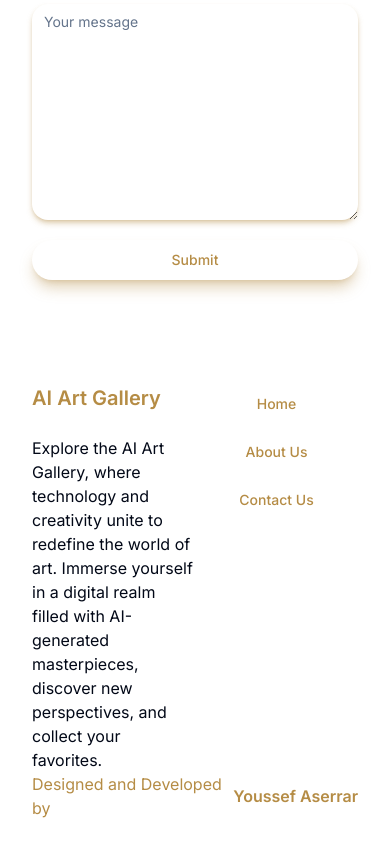
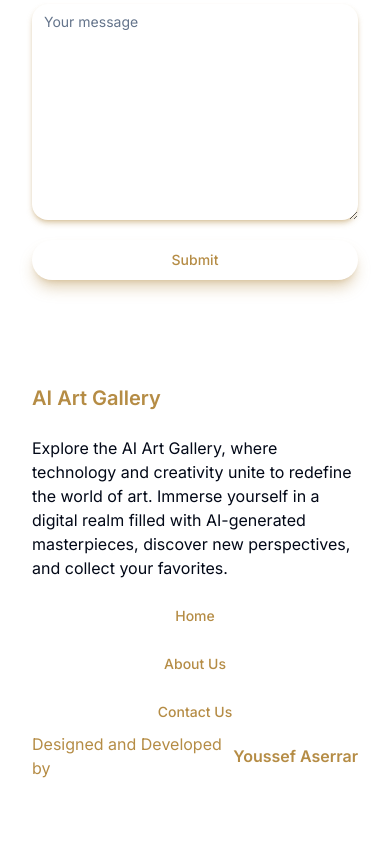
Before and after one commit to yaserrar/ai-gallery, a Next.js app: page / in a window 390 px wide. Shown: the part 2064-2908 px from the top of the page. After the commit the page ends 2868 px from the top, so only its background shows below. Built offline with nearby package versions, Linux system fonts and the light colour scheme.

Commit message:
button animation, footer flex wrap

```diff
--- a/components/Footer.tsx
+++ b/components/Footer.tsx
@@ -25,7 +25,7 @@
         once: true,
       }}
     >
-      <div className="flex">
+      <div className="flex flex-wrap gap-4 md:gap-0">
         <div className="w-full md:w-2/3">
           <Link href="/" className="font-semibold text-xl text-primary">
             AI Art Gallery
--- a/components/ui/button.tsx
+++ b/components/ui/button.tsx
@@ -5,7 +5,7 @@
 import { cn } from "@/lib/utils";
 
 const buttonVariants = cva(
-  "inline-flex items-center justify-center whitespace-nowrap rounded-md text-sm font-medium ring-offset-background transition-colors focus-visible:outline-none focus-visible:ring-2 focus-visible:ring-ring focus-visible:ring-offset-2 disabled:pointer-events-none disabled:opacity-50",
+  " transition-all inline-flex items-center justify-center whitespace-nowrap rounded-md text-sm font-medium ring-offset-background transition-colors focus-visible:outline-none focus-visible:ring-2 focus-visible:ring-ring focus-visible:ring-offset-2 disabled:pointer-events-none disabled:opacity-50",
   {
     variants: {
       variant: {
@@ -13,14 +13,14 @@
         destructive:
           "bg-destructive text-destructive-foreground hover:bg-destructive/90",
         outline:
-          "shadow-lg shadow-primary/40 text-primary bg-background hover:bg-primary hover:text-white hover:shadow-md",
+          "shadow-lg shadow-primary/40 text-primary bg-background hover:bg-primary hover:text-white hover:shadow-md duration-300",
         secondary:
           "bg-secondary text-secondary-foreground hover:bg-secondary/80",
         ghost: "hover:bg-accent hover:text-accent-foreground",
         link: "text-primary underline-offset-4 hover:underline",
       },
       size: {
-        default: "h-10 px-8 py-2",
+        default: "h-10 px-8 py-2 ",
         sm: "h-9 rounded-md px-3",
         lg: "h-11 rounded-md px-8",
         icon: "h-10 w-10",
```
